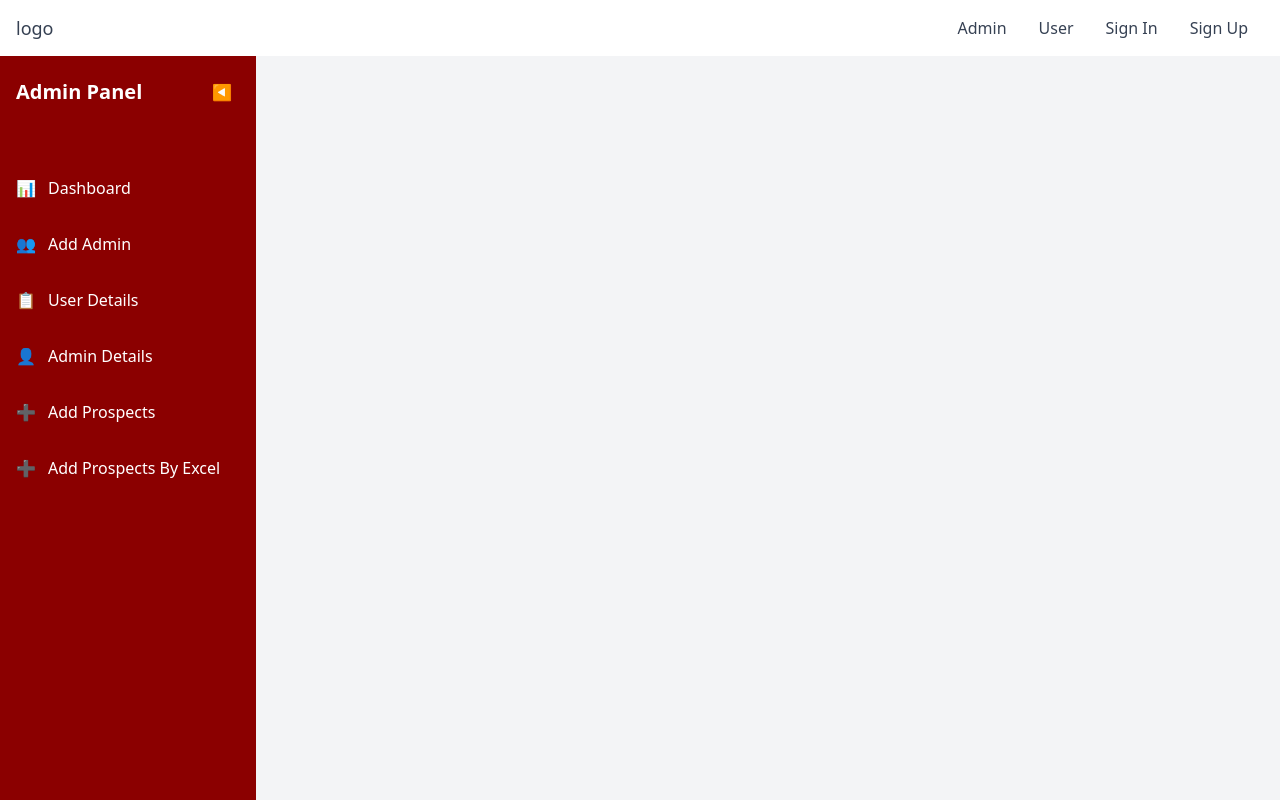
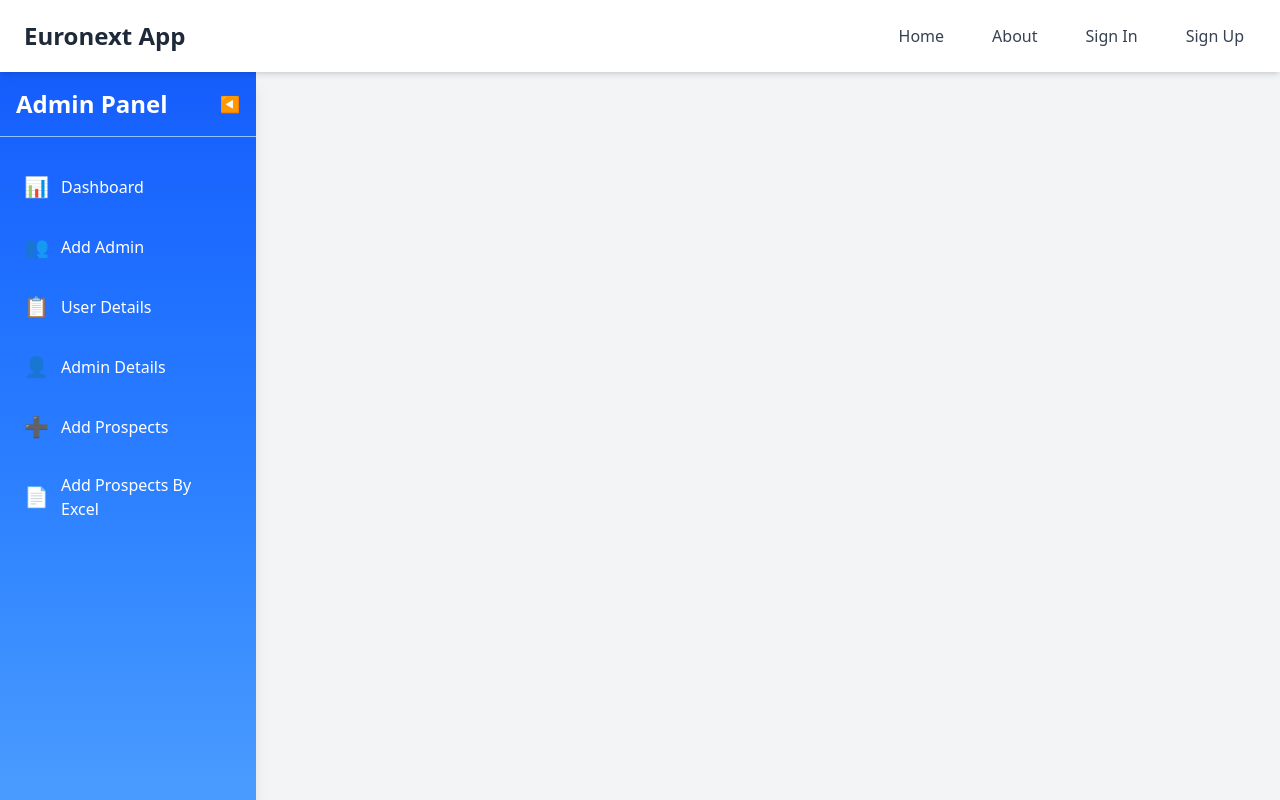
Before and after one commit to LakshyaGrover369/Capture_Call_Frontend, a React (Vite) app: page /admin in a window 1280 px wide. Shown: the top 800 px of the page. Built offline with nearby package versions, Linux system fonts and the light colour scheme.

Commit message:
Sidebar and navbar styling done with conditional navbar according to user

```diff
--- a/src/App.tsx
+++ b/src/App.tsx
@@ -25,6 +25,17 @@ function App() {
       <BrowserRouter>
         <Navbar />
         <Routes>
+          <Route
+            path="/home"
+            element={
+              <h2 className="text-center mt-10">Welcome to Home Page</h2>
+            }
+          />
+          <Route
+            path="/about"
+            element={<h2 className="text-center mt-10">About Us</h2>}
+          />
+
           <Route path="/" element={<SignIn />} />
           <Route path="/authentication">
             <Route path="signin" element={<SignIn />} />
--- a/src/components/Navbar.tsx
+++ b/src/components/Navbar.tsx
@@ -1,67 +1,82 @@
-import  { useEffect } from "react";
-import { Link } from "react-router-dom";
-import $ from "jquery";
+import { useEffect, useState } from "react";
+import { Link, useLocation } from "react-router-dom";
 
 const Navbar = () => {
-  useEffect(() => {
-    $("#menu-button").on("click", function () {
-      $("#menu").toggleClass("hidden");
+  const [isMenuOpen, setIsMenuOpen] = useState(false);
+  const [auth, setAuth] = useState({
+    isAuthenticated: false,
+    role: "guest",
   });
 
-    return () => {
-      $("#menu-button").off("click");
-    };
-  }, []);
+  const location = useLocation();
+
+  useEffect(() => {
+    const authInfo = localStorage.getItem("authInfo");
+    const storedAuth = authInfo ? JSON.parse(authInfo) : null;
+    if (storedAuth?.isAuthenticated) {
+      setAuth(storedAuth);
+    } else {
+      setAuth({ isAuthenticated: false, role: "guest" });
+    }
+    setIsMenuOpen(false); // close on route change
+  }, [location]);
+
+  const toggleMenu = () => setIsMenuOpen((prev) => !prev);
+
+  const commonLinks = [
+    { name: "Home", to: "/home" },
+    { name: "About", to: "/about" },
+  ];
+
+  const guestLinks = [
+    { name: "Sign In", to: "/authentication/signin" },
+    { name: "Sign Up", to: "/authentication/signup" },
+  ];
+
+  const userLinks = [{ name: "User Dashboard", to: "/user/dashboard" }];
+
+  const adminLinks = [
+    { name: "Admin Dashboard", to: "/admin/dashboard" },
+    { name: "User Dashboard", to: "/user/dashboard" },
+  ];
+
+  let navLinks = [...commonLinks];
+  if (!auth.isAuthenticated) {
+    navLinks = [...navLinks, ...guestLinks];
+  } else if (auth.role === "user") {
+    navLinks = [...navLinks, ...userLinks, ...guestLinks];
+  } else if (auth.role === "admin") {
+    navLinks = [...navLinks, ...adminLinks, ...guestLinks];
+  }
 
   return (
-    <>
-      <div className="antialiased bg-gradient-to-r from-pink-300 via-purple-300 to-indigo-400">
-        <header>
-          <nav className="flex flex-wrap items-center justify-between w-full py-4 md:py-0 px-4 text-lg text-gray-700 bg-white">
-            <div>logo</div>
-            <div
-              className="hidden w-full md:flex md:items-center md:w-auto"
-              id="menu"
+    <div className="bg-gradient-to-r from-blue-400 via-purple-400 to-pink-400">
+      <nav className="bg-white shadow-md px-6 py-4 flex items-center justify-between z-50 relative">
+        <div className="text-2xl font-extrabold text-gray-800">
+          Euronext App
+        </div>
+
+        <button className="md:hidden focus:outline-none" onClick={toggleMenu}>
+          <span className="text-3xl text-gray-800">&#9776;</span>
+        </button>
+
+        <ul
+          className={`flex-col md:flex-row md:flex gap-6 text-gray-700 font-medium absolute md:static top-[64px] left-0 w-full md:w-auto bg-white md:bg-transparent shadow-md md:shadow-none transition-all duration-300 ease-in-out
+          ${isMenuOpen ? "flex p-4" : "hidden md:flex"}`}
         >
-              <ul className="pt-4 text-base text-gray-700 md:flex md:justify-between md:pt-0">
-                <li>
+          {navLinks.map((link, idx) => (
+            <li key={idx}>
               <Link
-                    to="/admin/dashboard"
-                    className="md:p-4 py-2 block hover:text-[var(--primary-color)]"
+                to={link.to}
+                className="block py-2 px-3 rounded hover:bg-indigo-100 md:hover:bg-transparent hover:text-indigo-600 transition duration-200"
               >
-                    Admin
+                {link.name}
               </Link>
             </li>
-                <li>
-                  <Link
-                    to="/user/dashboard"
-                    className="md:p-4 py-2 block hover:text-[var(--primary-color)]"
-                  >
-                    User
-                  </Link>
-                </li>
-                <li>
-                  <Link
-                    to="/authentication/signin"
-                    className="md:p-4 py-2 block hover:text-[var(--primary-color)]"
-                  >
-                    Sign In
-                  </Link>
-                </li>
-                <li>
-                  <Link
-                    to="/authentication/signup"
-                    className="md:p-4 py-2 block hover:text-[var(--primary-color)]"
-                  >
-                    Sign Up
-                  </Link>
-                </li>
+          ))}
         </ul>
+      </nav>
     </div>
-          </nav>
-        </header>
-      </div>
-    </>
   );
 };
 
--- a/src/index.css
+++ b/src/index.css
@@ -1,13 +1,13 @@
 @import "tailwindcss";
 
 :root {
-  --primary-color: darkred;
-  --secondary-color: #e7e9eb;
-  --success: #28a745;
-  --danger: red;
-  --warning: #ffce3a;
-  --Btn-color: rgb(143, 0, 0);
-  --Btn-hover: rgb(187, 0, 0);
+  --primary-color: rgb(33, 188, 255); /* Sidebar background + active text */
+  --secondary-color: #f3f4f6; /* Main content background */
+  --success: #28a745; /* Success color */
+  --danger: #dc3545; /* Bootstrap red */
+  --warning: #3acaff; /* Light teal blue */
+  --Btn-color: rgb(33, 188, 255); /* Primary buttons */
+  --Btn-hover: rgb(25, 160, 230); /* Slightly deeper hover */
 }
 
 /* :root {
--- a/src/pages/admin/AdminDashboard.tsx
+++ b/src/pages/admin/AdminDashboard.tsx
@@ -14,7 +14,7 @@ const AdminDashboard = () => {
     {
       path: "/admin/add-prospects-excel",
       label: "Add Prospects By Excel",
-      icon: "➕",
+      icon: "📄",
     },
   ];
 
@@ -24,32 +24,40 @@ const AdminDashboard = () => {
       <div
         className={`${
           isSidebarOpen ? "w-64" : "w-20"
-        } bg-[var(--primary-color)] text-white transition-all duration-300`}
+        } bg-gradient-to-b from-blue-600 via-blue-500 to-blue-400 text-white transition-all duration-500 shadow-lg`}
       >
-        <div className="p-4 flex justify-between items-center">
-          <h2 className={`${!isSidebarOpen && "hidden"} font-bold text-xl`}>
+        <div className="flex items-center justify-between p-4 border-b border-blue-300">
+          <h2 className={`${!isSidebarOpen && "hidden"} text-2xl font-bold`}>
             Admin Panel
           </h2>
           <button
             onClick={() => setIsSidebarOpen(!isSidebarOpen)}
-            className="p-2"
+            className="text-white focus:outline-none hover:scale-110 transition"
           >
             {isSidebarOpen ? "◀" : "▶"}
           </button>
         </div>
-        <nav className="mt-8">
+
+        <nav className="mt-6 space-y-2">
           {menuItems.map((item) => (
             <Link
               key={item.path}
               to={item.path}
-              className={`flex items-center p-4 hover:bg-[var(--Btn-hover)] transition-colors
-                ${
-                  location.pathname === item.path ? "bg-[var(--Btn-color)]" : ""
-                }
-              `}
+              className={`flex items-center px-4 py-3 mx-2 rounded-lg transition-all duration-300
+    ${
+      location.pathname === item.path
+        ? "bg-[#F3F4F6] text-blue-600 mr-[-6px]"
+        : "text-white hover:bg-blue-500 hover:text-white"
+    }`}
             >
-              <span className="mr-3">{item.icon}</span>
-              <span className={`${!isSidebarOpen && "hidden"}`}>
+              <span className="text-xl mr-3">{item.icon}</span>
+              <span
+                className={`text-md font-medium transition-opacity duration-300 ${
+                  !isSidebarOpen
+                    ? "opacity-0 w-0 overflow-hidden"
+                    : "opacity-100"
+                }`}
+              >
                 {item.label}
               </span>
             </Link>
@@ -58,8 +66,8 @@ const AdminDashboard = () => {
       </div>
 
       {/* Main Content */}
-      <div className="flex-1 overflow-auto">
-        <div className="p-8">
+      <div className="flex-1 overflow-auto relative z-10">
+        <div className="p-6">
           <Outlet />
         </div>
       </div>
--- a/src/pages/authentication/SignIn.tsx
+++ b/src/pages/authentication/SignIn.tsx
@@ -27,7 +27,13 @@ const SignIn = () => {
       if (response.data.success) {
         // Store token and user data in localStorage
         localStorage.setItem("token", response.data.token);
-        localStorage.setItem("user", JSON.stringify(response.data.user));
+        const authInfo = {
+          isAuthenticated: true,
+          token: response.data.token,
+          user: response.data.user,
+          role: response.data.user.role,
+        };
+        localStorage.setItem("authInfo", JSON.stringify(authInfo));
         // Redirect based on role
         const role = response.data.user.role;
         window.location.href =
--- a/src/pages/user/UserDashboard.tsx
+++ b/src/pages/user/UserDashboard.tsx
@@ -17,32 +17,40 @@ const UserDashboard = () => {
       <div
         className={`${
           isSidebarOpen ? "w-64" : "w-20"
-        } bg-[var(--primary-color)] text-white transition-all duration-300`}
+        } bg-gradient-to-b from-blue-600 via-blue-500 to-blue-400 text-white transition-all duration-500 shadow-lg`}
       >
-        <div className="p-4 flex justify-between items-center">
-          <h2 className={`${!isSidebarOpen && "hidden"} font-bold text-xl`}>
+        <div className="flex items-center justify-between p-4 border-b border-blue-300">
+          <h2 className={`${!isSidebarOpen && "hidden"} text-2xl font-bold`}>
             User Panel
           </h2>
           <button
             onClick={() => setIsSidebarOpen(!isSidebarOpen)}
-            className="p-2"
+            className="text-white focus:outline-none hover:scale-110 transition"
           >
             {isSidebarOpen ? "◀" : "▶"}
           </button>
         </div>
-        <nav className="mt-8">
+
+        <nav className="mt-6 space-y-2">
           {menuItems.map((item) => (
             <Link
               key={item.path}
               to={item.path}
-              className={`flex items-center p-4 hover:bg-[var(--Btn-hover)] transition-colors
-                ${
-                  location.pathname === item.path ? "bg-[var(--Btn-color)]" : ""
-                }
-              `}
+              className={`flex items-center px-4 py-3 mx-2 rounded-lg transition-all duration-300
+              ${
+                location.pathname === item.path
+                  ? "bg-[#F3F4F6] text-blue-700 mr-[-6px]"
+                  : "text-white hover:bg-blue-500 hover:text-white"
+              }`}
             >
-              <span className="mr-3">{item.icon}</span>
-              <span className={`${!isSidebarOpen && "hidden"}`}>
+              <span className="text-xl mr-3">{item.icon}</span>
+              <span
+                className={`text-md font-medium transition-opacity duration-300 ${
+                  !isSidebarOpen
+                    ? "opacity-0 w-0 overflow-hidden"
+                    : "opacity-100"
+                }`}
+              >
                 {item.label}
               </span>
             </Link>
@@ -51,8 +59,8 @@ const UserDashboard = () => {
       </div>
 
       {/* Main Content */}
-      <div className="flex-1 overflow-auto">
-        <div className="p-8">
+      <div className="flex-1 overflow-auto relative z-10">
+        <div className="p-6">
           <Outlet />
         </div>
       </div>
```
Lines whose indentation alone changed are shown as unchanged.
